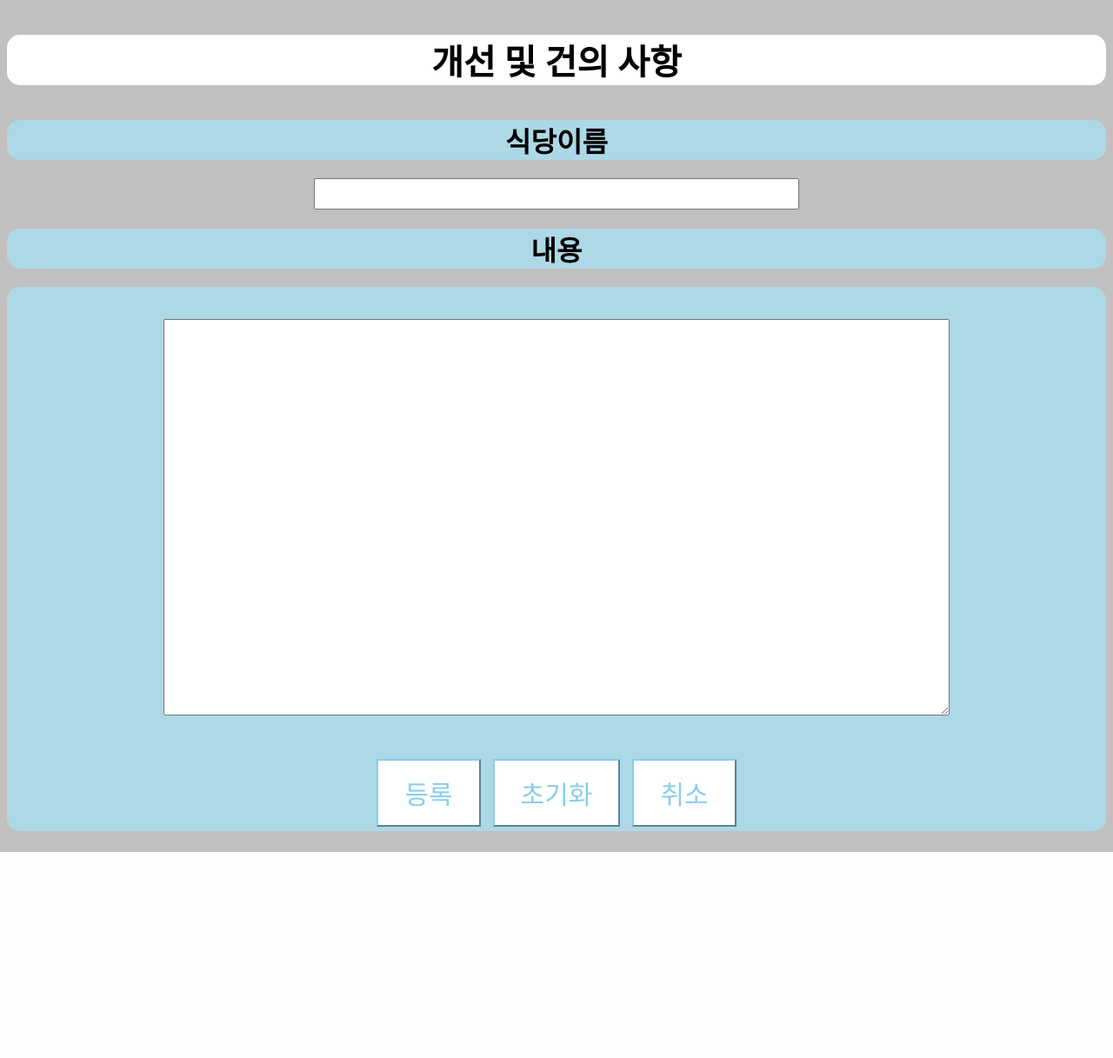
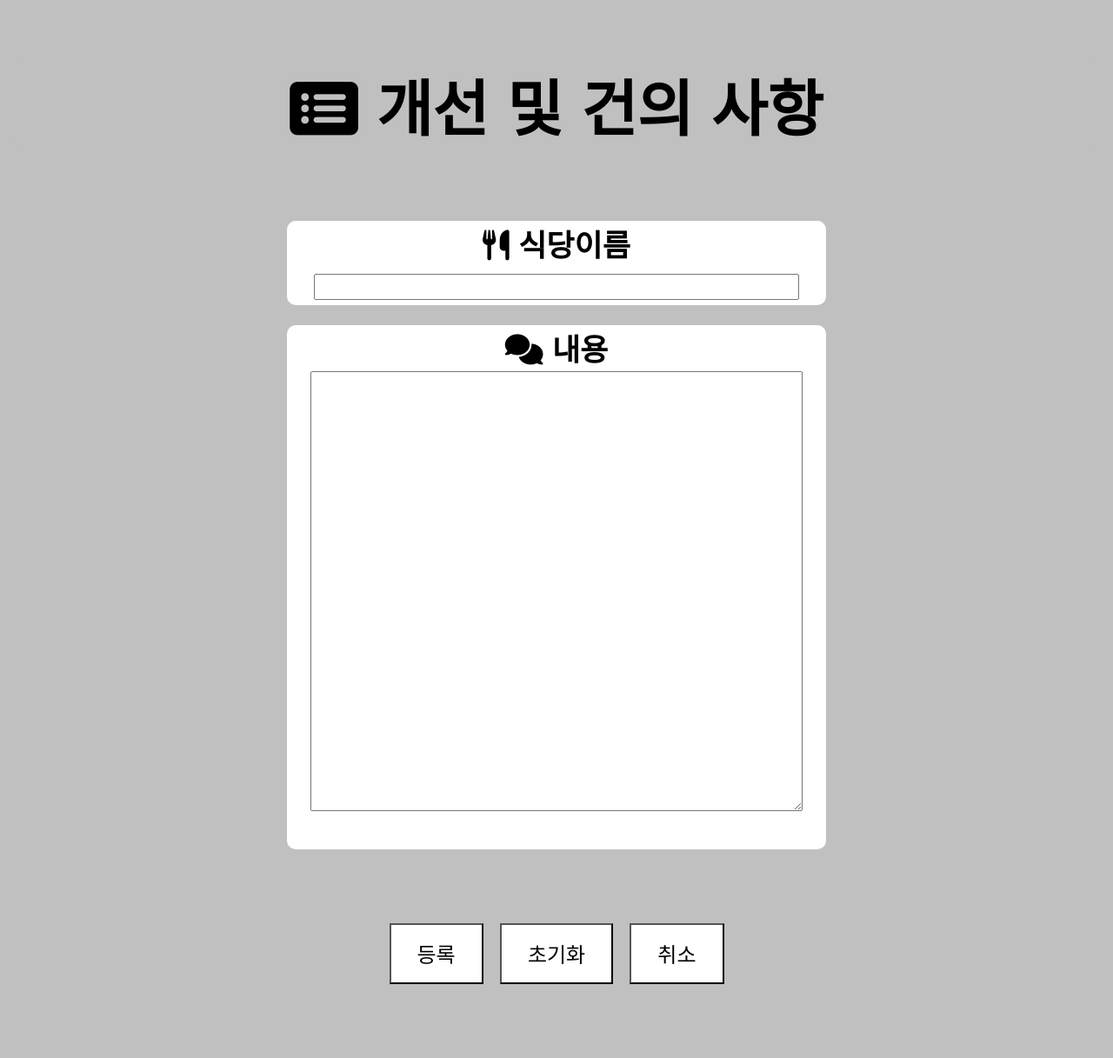
Before and after one commit to blaim/Babkinator, a Django app: template django_test/django_test/templates/request_correction.html in a window 1280 px wide. Shown: the whole page at 87% size. Before the commit the page ends 980 px from the top, so only its background shows below. Run offline with Django 3.2, Linux system fonts and the light colour scheme; the template is opened without the code that fills it, so the values that code supplies are empty; some libraries are stand-ins or nearby versions.

Commit message:
Add files via upload

```diff
--- a/django_test/django_test/templates/request_correction.html
+++ b/django_test/django_test/templates/request_correction.html
@@ -2,75 +2,107 @@
 <!DOCTYPE html>
 <html>
 <head>
+        <link href="https://fonts.googleapis.com/css2?family=Jua&display=swap" rel="stylesheet">
+        <script src="https://kit.fontawesome.com/5d4f9b3bee.js" crossorigin="anonymous"></script>
 <style>
+
+textarea
+{
+font-family: 'Jua', sans-serif;
+display:block;
+width: 560px;
+margin-left:auto; margin-right:auto; margin-top:auto; margin-down:auto;
+height: 500px;
+font-size:24px;
+}
+
+input[type=text]
+{
+    font-family: 'Jua', sans-serif;
+	font-size:30px;
+	text-align:left;
+	width:550px;
+    height : 24px;
+}
 body {
   background-color: silver;
 }
 
 h1 {
+  font-family: 'Jua', sans-serif;
+  font-size:35px;
   color: black;
   text-align: center;
-  background-color: lightblue;
-  border-radius: 15px;
+  background-color: white;
+  border-radius: 10px;
+  border-color: black;
+  width: 620px; left:0; right:0; margin-left:auto; margin-right:auto;
 }
+
 h2
 {
+font-family: 'Jua', sans-serif;
 color :black;
 text-align:center;
-background-color:sliver;
+background-color:silver;
 }
 
 h3{
+font-family: 'Jua', sans-serif;
 text-align:center;
-background-color:white;
+background-color:silver;
 border-radius: 15px;
-font-size:40px;
+font-size:70px;
 }
 
-hidden {
-display:none;
-}
 
 .button {
+    font-family: 'Jua', sans-serif;
 	background-color : white;
-    border-color: skyblue;
-    color : skyblue;
+    border-color: black;
+    color : black;
     padding :15px 30px;
     text-align :left;
     text-decoration:none;
     display: inline-block;
-    font-size:30px;
-    margin : 5px 3px;
+    font-size:24px;
+    margin : 5px 6px;
     cursor: pointer;
 }
 
 .button:hover{
+font-family: 'Jua', sans-serif;
+font-size:32px;
 color : white;
-background-color:skyblue;
-<!-- 버튼에 마우스 가져다 대면 색이 바뀜 -->
+background-color : black;
+border-color: white;
+margin : 5px 6px;
+<!-- 버튼에 마우스 가져다 대면 확대댐 -->
 }
 p {
   font-family: verdana;
-  font-size: 24px;
+  font-size: 80px;
 }
 <!-- css지정하기 -->
 </style>
-<title> 건의사항 작성 <!-- 홈페이지 이름 --></title>
+<title> 건의사항 작성 </title> <!-- 홈페이지 이름 -->
 </head>
 <body>
 
-<h3>개선 및 건의 사항</h3>
+<h3><i class="fas fa-list-alt"></i>   개선 및 건의 사항</h3>
 <p>
-<form action="#" method="post">
+<form autocomplete=”off” action="#" method="post">
         {% csrf_token %}
-        <h1><b>식당이름</b><h1>
-        <h2><input name="res_name" type="text" style = "text-align:left; width:550px; height : 30px"><br></h2>
-        <h1><b>내용</b><h1><br>
-        <textarea name="correction" rows = "30" cols = "110" ></textarea>
+        <h1><b><i class="fas fa-utensils"></i>  식당이름</b>
+        <input name="res_name" type="text"><br></h1>
+        <h1><b><i class="fas fa-comments"></i>  내용</b><br>
+        <textarea name="correction"></textarea><br></h1>
         <br><br>
-        <input type="submit" class = "button" value="등록">
+        <h2>
+        <input type="submit" class = "button" value="등록" >
         <input type="reset" class = "button" value = "초기화">
         <input type="button" class = "button" value = "취소" onclick="history.back();">
+        </h2>
     </form>
 </p>
 
```
